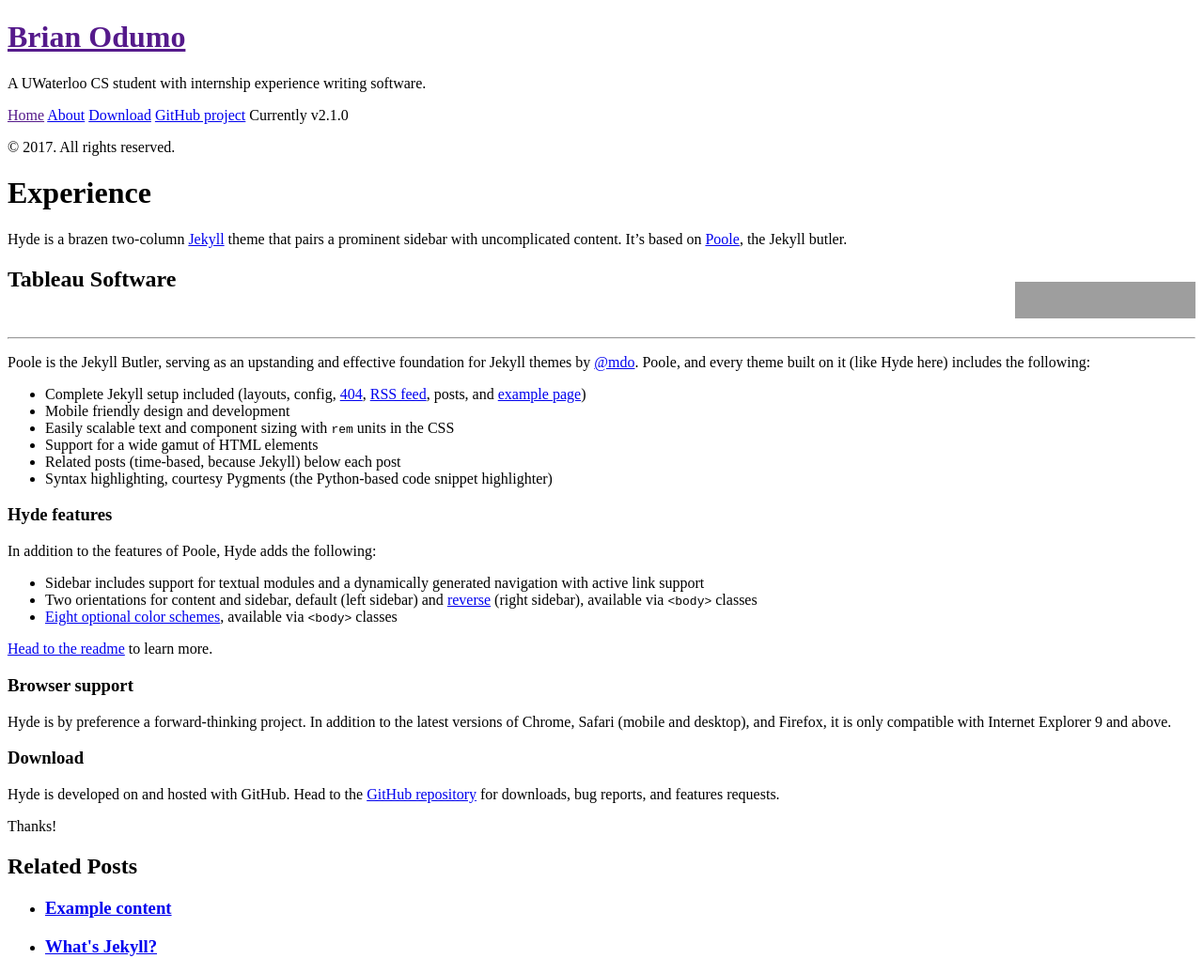
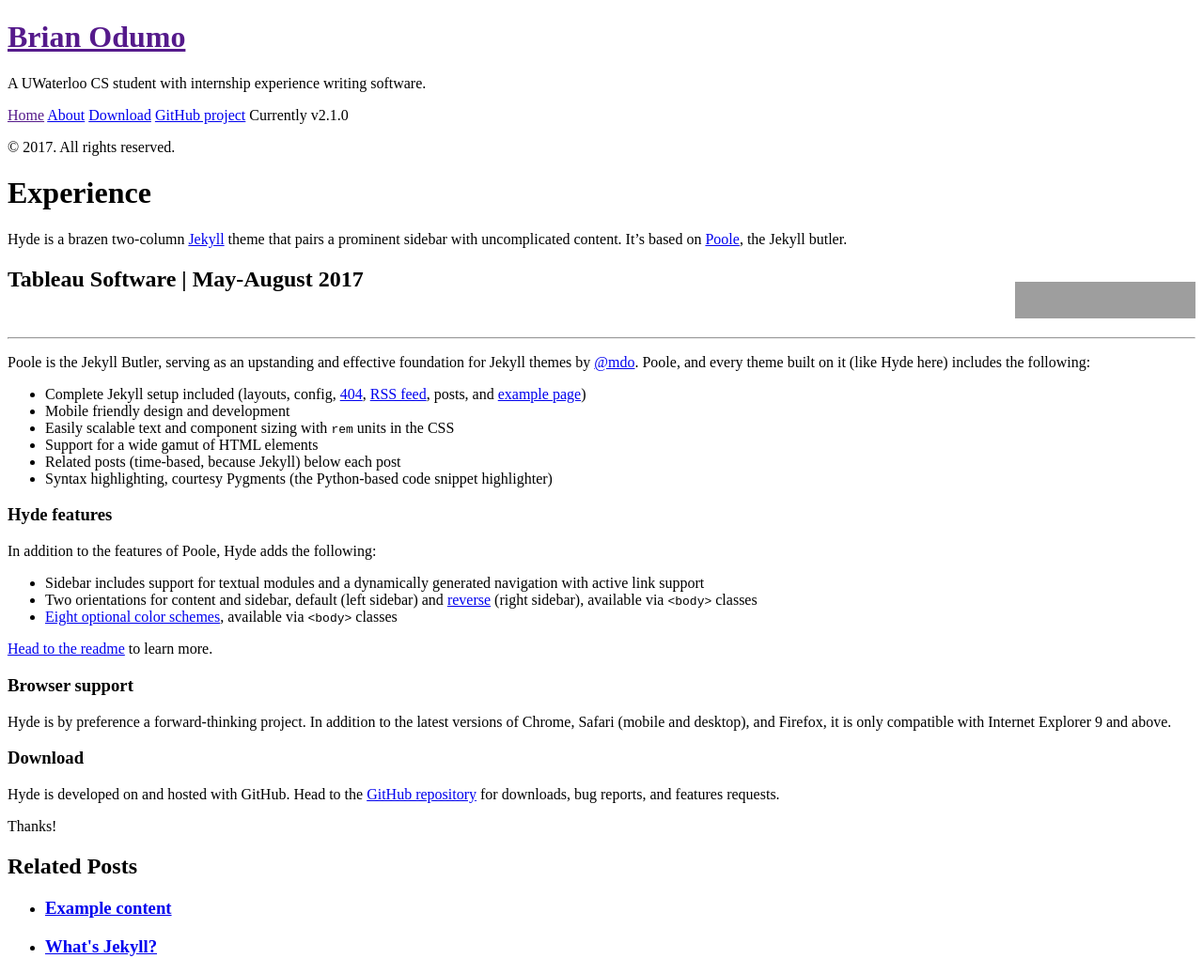
Before and after one commit to brianod/brianod.github.io, a Jekyll site: the page built from _posts/2013-12-28-introducing-hyde.md, in a window 1280 px wide. Shown: the whole page at 94% size. Built offline with Jekyll 4.4.1, drawn with Linux system fonts in a browser that asks for light colours; grey boxes are pictures that could not be loaded.

Commit message:
Add date

```diff
--- a/_posts/2013-12-28-introducing-hyde.md
+++ b/_posts/2013-12-28-introducing-hyde.md
@@ -8,7 +8,7 @@
 
 <div>
     <p style="float: right;"><img src="https://connect.liveramp.com/public/destinations/show_logo/4009.png" height="39px" width="192px"></p>
-    <h2>Tableau Software</h2>
+    <h2>Tableau Software | May-August 2017</h2>
 </div> <hr style="clear:both;">
 
 Poole is the Jekyll Butler, serving as an upstanding and effective foundation for Jekyll themes by [@mdo](https://twitter.com/mdo). Poole, and every theme built on it (like Hyde here) includes the following:
```
